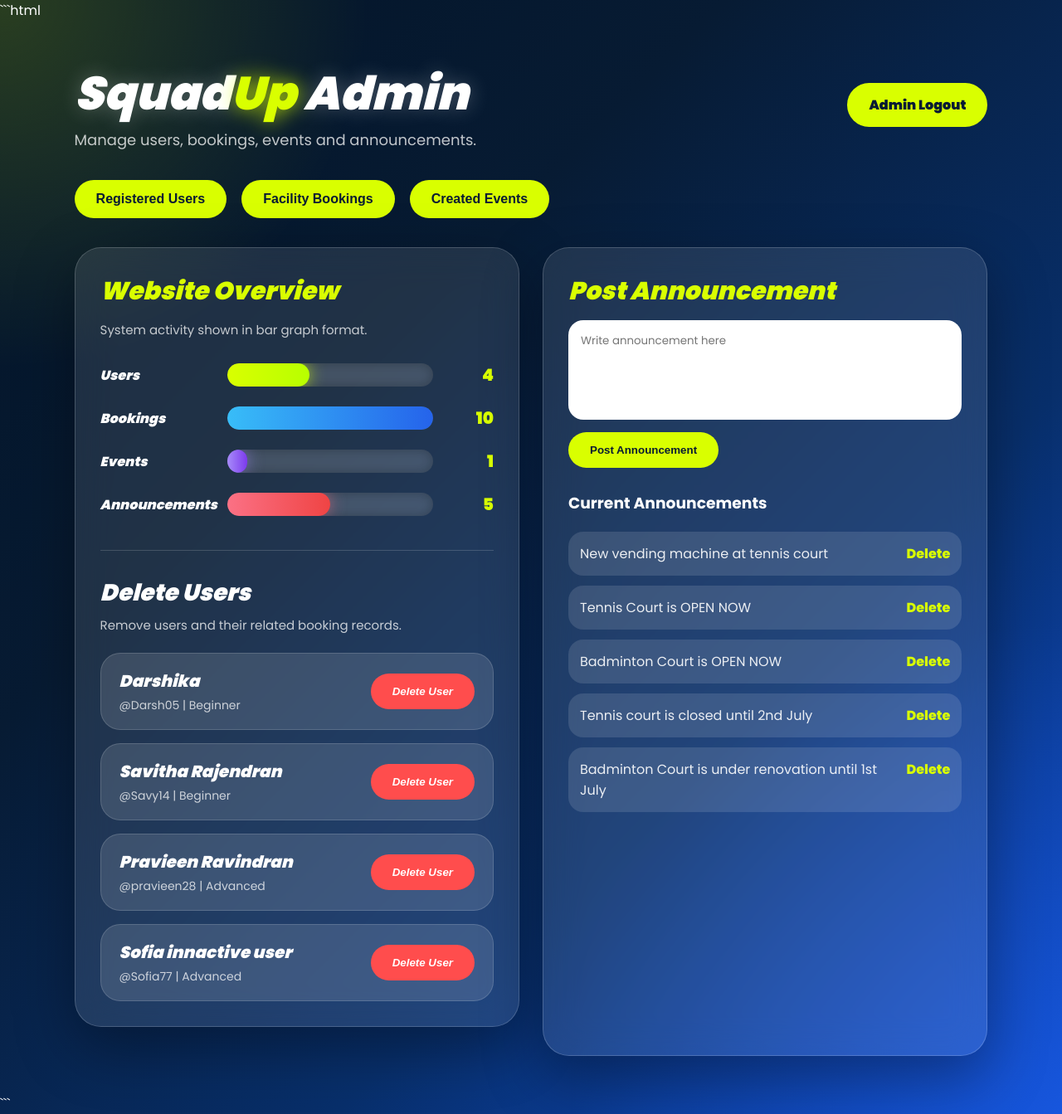
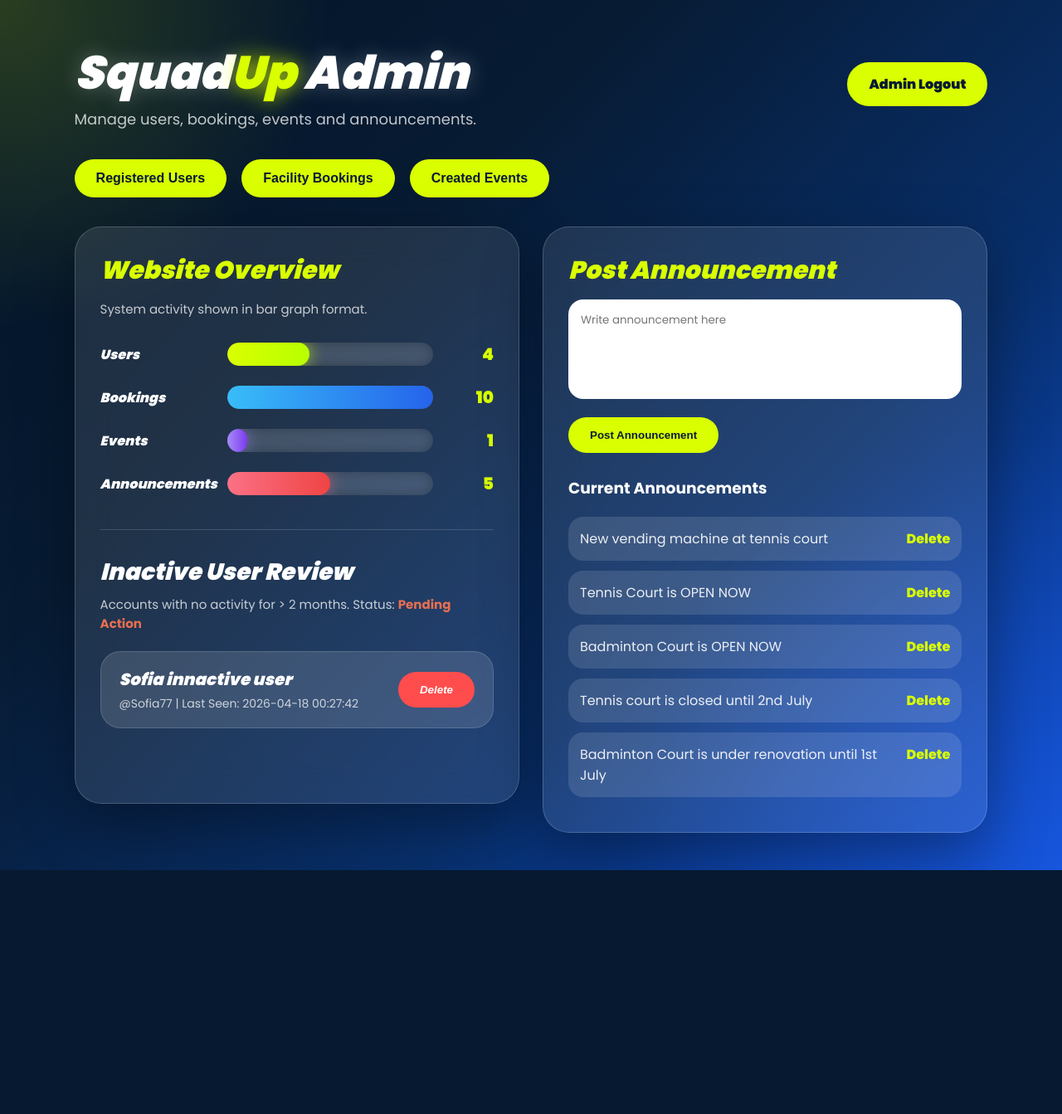
Before and after one commit to Darshhh05/GitExercise-SquadUp, a Flask app: page /admin_dashboard in a window 1280 px wide. Shown: the whole page at 83% size. After the commit the page ends 1049 px from the top, so only its background shows below. Run offline with Flask 3, Linux system fonts and the light colour scheme; a user stored in the database is signed in; data comes from the database, SQL or seed files in the repository; both versions use the stored data as it was after the commit.

Commit message:
final touches and coding done

````diff
--- a/app.py
+++ b/app.py
@@ -1,6 +1,6 @@
 from flask import Flask, render_template, request, redirect, url_for, session, jsonify
 import sqlite3
-from datetime import date
+from datetime import date, datetime, timedelta
 import smtplib
 from email.message import EmailMessage
 
@@ -65,6 +65,8 @@ def fix_database():
         skill_level TEXT,
         avatar TEXT,
         email TEXT
+        last_activity TEXT
+
     )
     """)
 
@@ -131,11 +133,29 @@ def update_database():
     except sqlite3.OperationalError:
         pass
 
+    # Add last_activity column to old users table if it does not exist yet
+    try:
+        conn.execute("ALTER TABLE users ADD COLUMN last_activity TEXT DEFAULT ''")
+    except sqlite3.OperationalError:
+        pass
+
+    # Give existing users a current activity date first
+    conn.execute(
+        """
+        UPDATE users
+        SET last_activity = ?
+        WHERE last_activity IS NULL OR last_activity = ''
+        """,
+        (datetime.now().strftime("%Y-%m-%d %H:%M:%S"),)
+    )
+
     # Add max_players column to old events table if it does not exist yet
     try:
         conn.execute("ALTER TABLE events ADD COLUMN max_players INTEGER DEFAULT 8")
     except sqlite3.OperationalError:
         pass
+
+
 
     # Add default facilities if your facilities table is empty
     default_facilities = [
@@ -263,10 +283,12 @@ def register():
             conn.close()
             return "Username already exists!"
 
+        last_activity = datetime.now().strftime("%Y-%m-%d %H:%M:%S")
+
         conn.execute("""
-            INSERT INTO users (full_name, username, password, skill_level, avatar, email)
-            VALUES (?, ?, ?, ?, ?, ?)
-        """, (full_name, username, password, skill_level, avatar, email))
+            INSERT INTO users (full_name, username, password, skill_level, avatar, email, last_activity)
+            VALUES (?, ?, ?, ?, ?, ?, ?)
+            """, (full_name, username, password, skill_level, avatar, email, last_activity))
 
         conn.commit()
         conn.close()
@@ -301,16 +323,26 @@ def login():
         password = request.form["password"]
 
         conn = get_db_connection()
+
         user = conn.execute(
             "SELECT * FROM users WHERE username = ? AND password = ?",
             (username, password)
         ).fetchone()
-        conn.close()
 
         if user:
             session["username"] = user["username"]
+
+            conn.execute(
+                "UPDATE users SET last_activity = ? WHERE username = ?",
+                (datetime.now().strftime("%Y-%m-%d %H:%M:%S"), username)
+            )
+
+            conn.commit()
+            conn.close()
+
             return redirect(url_for("dashboard"))
 
+        conn.close()
         return "Invalid username or password"
 
     return render_template("login.html")
@@ -889,6 +921,17 @@ def admin_dashboard():
     users = conn.execute("SELECT * FROM users").fetchall()
     bookings = conn.execute("SELECT * FROM bookings").fetchall()
     events = conn.execute("SELECT * FROM events").fetchall()
+    two_months_ago = datetime.now() - timedelta(days=60)
+
+    inactive_users = conn.execute("""
+    SELECT *
+    FROM users
+    WHERE last_activity IS NOT NULL
+    AND last_activity != ''
+    AND datetime(last_activity) <= datetime(?)
+    """, (two_months_ago.strftime("%Y-%m-%d %H:%M:%S"),)).fetchall()
+
+
 
     total_users = len(users)
     total_bookings = len(bookings)
@@ -912,6 +955,7 @@ def admin_dashboard():
         users=users,
         bookings=bookings,
         events=events,
+        inactive_users=inactive_users,
         total_users=total_users,
         total_bookings=total_bookings,
         total_events=total_events,
@@ -1084,6 +1128,24 @@ def delete_user(user_id):
     conn.close()
 
     return redirect(url_for("admin_dashboard"))
+@app.route("/make_inactive/<username>")
+def make_inactive(username):
+    if "admin" not in session:
+        return redirect(url_for("admin_login"))
+
+    inactive_date = (datetime.now() - timedelta(days=70)).strftime("%Y-%m-%d %H:%M:%S")
+
+    conn = get_db_connection()
+
+    conn.execute(
+        "UPDATE users SET last_activity = ? WHERE username = ?",
+        (inactive_date, username)
+    )
+
+    conn.commit()
+    conn.close()
+
+    return f"{username} has been marked as inactive for demo."
 
 @app.route("/admin_logout")
 def admin_logout():
--- a/templates/admin_dashboard.html
+++ b/templates/admin_dashboard.html
@@ -1,83 +1,37 @@
-```html
 <!DOCTYPE html>
 <html lang="en">
 
 <head>
-
     <meta charset="UTF-8">
-
     <title>Admin Dashboard - SquadUp</title>
-
-    <link rel="stylesheet"
-    href="{{ url_for('static', filename='css/admin_dashboard.css') }}">
-
+    <link rel="stylesheet" href="{{ url_for('static', filename='css/admin_dashboard.css') }}">
 </head>
 
 <body>
 
 <div class="admin-page">
 
-    <!-- HEADER -->
-
     <div class="admin-header">
-
         <div>
-
             <h1>Squad<span>Up</span> Admin</h1>
-
             <p>Manage users, bookings, events and announcements.</p>
-
         </div>
-
-        <a href="{{ url_for('admin_logout') }}"
-        class="logout-btn">
-
+        <a href="{{ url_for('admin_logout') }}" class="logout-btn">
             Admin Logout
-
         </a>
-
     </div>
 
-
-    <!-- QUICK ACTION BUTTONS -->
-
     <div class="quick-actions">
-
-        <button onclick="openModal('usersModal')">
-
-            Registered Users
-
-        </button>
-
-        <button onclick="openModal('bookingsModal')">
-
-            Facility Bookings
-
-        </button>
-
-        <button onclick="openModal('eventsModal')">
-
-            Created Events
-
-        </button>
-
+        <button onclick="openModal('usersModal')">Registered Users</button>
+        <button onclick="openModal('bookingsModal')">Facility Bookings</button>
+        <button onclick="openModal('eventsModal')">Created Events</button>
     </div>
-
-
-    <!-- MAIN CARDS -->
 
     <div class="admin-grid">
 
-
-        <!-- WEBSITE OVERVIEW BAR GRAPH -->
-
         <section class="admin-card overview-graph-section">
-
             <h2>Website Overview</h2>
-
-            <p class="overview-subtitle">
-                System activity shown in bar graph format.
-            </p>
+            <p class="overview-subtitle">System activity shown in bar graph format.</p>
 
             {% set total_users = users|length %}
             {% set total_bookings = bookings|length %}
@@ -86,633 +40,257 @@
             {% set overview_max = [total_users, total_bookings, total_events, total_announcements, 1] | max %}
 
             <div class="overview-bar-graph">
+                <div class="overview-bar-row">
+                    <span class="overview-label">Users</span>
+                    <div class="overview-track">
+                        <div class="overview-fill users-fill" style="width: {{ ((total_users / overview_max) * 100) | round(0) }}%;"></div>
+                    </div>
+                    <span class="overview-number">{{ total_users }}</span>
+                </div>
 
                 <div class="overview-bar-row">
+                    <span class="overview-label">Bookings</span>
+                    <div class="overview-track">
+                        <div class="overview-fill bookings-fill" style="width: {{ ((total_bookings / overview_max) * 100) | round(0) }}%;"></div>
+                    </div>
+                    <span class="overview-number">{{ total_bookings }}</span>
+                </div>
 
-                    <span class="overview-label">Users</span>
+                <div class="overview-bar-row">
+                    <span class="overview-label">Events</span>
+                    <div class="overview-track">
+                        <div class="overview-fill events-fill" style="width: {{ ((total_events / overview_max) * 100) | round(0) }}%;"></div>
+                    </div>
+                    <span class="overview-number">{{ total_events }}</span>
+                </div>
 
+                <div class="overview-bar-row">
+                    <span class="overview-label">Announcements</span>
                     <div class="overview-track">
+                        <div class="overview-fill announcements-fill" style="width: {{ ((total_announcements / overview_max) * 100) | round(0) }}%;"></div>
+                    </div>
+                    <span class="overview-number">{{ total_announcements }}</span>
+                </div>
+            </div>
 
-                        <div class="overview-fill users-fill"
-                        style="width: {{ ((total_users / overview_max) * 100) | round(0) }}%;">
-
+            <div class="delete-users-panel">
+                <div class="delete-users-title">
+                    <h2>Inactive User Review</h2>
+                    <p>Accounts with no activity for > 2 months. Status: <span style="color: #e76f51; font-weight: bold;">Pending Action</span></p>
+                </div>
+                <div class="delete-user-list">
+                    {% for user in inactive_users %}
+                    <div class="delete-user-row" style="align-items: center;">
+                        <div class="delete-user-info">
+                            <h3>{{ user.full_name }}</h3>
+                            <p>@{{ user.username }} | Last Seen: {{ user.last_activity if user.last_activity else 'N/A' }}</p>
                         </div>
 
+                        <div style="display: flex; gap: 8px;">
+                            <button type="button"
+                                    class="open-delete-btn"
+                                    data-user-id="{{ user.id }}"
+                                    data-username="{{ user.username }}"
+                                    onclick="openDeleteUserModal(this)">
+                                Delete
+                            </button>
+                        </div>
                     </div>
-
-                    <span class="overview-number">{{ total_users }}</span>
-
+                    {% else %}
+                    <p class="empty-admin-text">
+                        No inactive student accounts pending review.
+                    </p>
+                    {% endfor %}
                 </div>
-
-
-                <div class="overview-bar-row">
-
-                    <span class="overview-label">Bookings</span>
-
-                    <div class="overview-track">
-
-                        <div class="overview-fill bookings-fill"
-                        style="width: {{ ((total_bookings / overview_max) * 100) | round(0) }}%;">
-
-                        </div>
-
-                    </div>
-
-                    <span class="overview-number">{{ total_bookings }}</span>
-
-                </div>
-
-
-                <div class="overview-bar-row">
-
-                    <span class="overview-label">Events</span>
-
-                    <div class="overview-track">
-
-                        <div class="overview-fill events-fill"
-                        style="width: {{ ((total_events / overview_max) * 100) | round(0) }}%;">
-
-                        </div>
-
-                    </div>
-
-                    <span class="overview-number">{{ total_events }}</span>
-
-                </div>
-
-
-                <div class="overview-bar-row">
-
-                    <span class="overview-label">Announcements</span>
-
-                    <div class="overview-track">
-
-                        <div class="overview-fill announcements-fill"
-                        style="width: {{ ((total_announcements / overview_max) * 100) | round(0) }}%;">
-
-                        </div>
-
-                    </div>
-
-                    <span class="overview-number">{{ total_announcements }}</span>
-
-                </div>
-
             </div>
-
-
-            <!-- DELETE USER SECTION BELOW GRAPH -->
-
-            <div class="delete-users-panel">
-
-                <div class="delete-users-title">
-
-                    <h2>Delete Users</h2>
-
-                    <p>Remove users and their related booking records.</p>
-
-                </div>
-
-                <div class="delete-user-list">
-
-                    {% for user in users %}
-
-                    <div class="delete-user-row">
-
-                        <div class="delete-user-info">
-
-                            <h3>{{ user.full_name }}</h3>
-
-                            <p>@{{ user.username }} | {{ user.skill_level }}</p>
-
-                        </div>
-
-                        <button type="button"
-                        class="open-delete-btn"
-                        data-user-id="{{ user.id }}"
-                        data-username="{{ user.username }}"
-                        onclick="openDeleteUserModal(this)">
-
-                            Delete User
-
-                        </button>
-
-                    </div>
-
-                    {% else %}
-
-                    <p class="empty-admin-text">
-                        No users registered yet.
-                    </p>
-
-                    {% endfor %}
-
-                </div>
-
-            </div>
-
         </section>
 
-
-
-        <!-- POST ANNOUNCEMENT -->
-
         <section class="admin-card">
-
             <h2>Post Announcement</h2>
-
-            <form method="POST"
-            action="{{ url_for('post_announcement') }}">
-
-                <textarea
-                name="message"
-                placeholder="Write announcement here"
-                required></textarea>
-
-                <button type="submit">
-
-                    Post Announcement
-
-                </button>
-
+            <form method="POST" action="{{ url_for('post_announcement') }}">
+                <textarea name="message" placeholder="Write announcement here" required></textarea>
+                <button type="submit">Post Announcement</button>
             </form>
 
-
-
             <h3>Current Announcements</h3>
-
-
-
             <div class="mini-list">
-
                 {% for announcement in announcements %}
-
                 <div class="mini-item">
-
-                    <span>
-
-                        {{ announcement.message }}
-
-                    </span>
-
-                    <a href="{{ url_for('delete_announcement', announcement_id=announcement.id) }}">
-
-                        Delete
-
-                    </a>
-
+                    <span>{{ announcement.message }}</span>
+                    <a href="{{ url_for('delete_announcement', announcement_id=announcement.id) }}">Delete</a>
                 </div>
-
                 {% else %}
-
-                <p>
-
-                    No announcements yet.
-
-                </p>
-
+                <p>No announcements yet.</p>
                 {% endfor %}
-
             </div>
-
         </section>
-
     </div>
-
 </div>
 
-
-<!-- REGISTERED USERS MODAL -->
-
 <div id="usersModal" class="modal">
-
     <div class="modal-box">
-
-        <span class="close-btn"
-        onclick="closeModal('usersModal')">
-
-            &times;
-
-        </span>
-
+        <span class="close-btn" onclick="closeModal('usersModal')">&times;</span>
         <h2>Registered Users</h2>
-
         <div class="table-wrap">
-
             <table>
-
                 <tr>
-
                     <th>User ID</th>
-
                     <th>Full Name</th>
-
                     <th>Username</th>
-
                     <th>Skill Level</th>
-
                     <th>Avatar</th>
-
                     <th>Action</th>
-
                 </tr>
-
                 {% for user in users %}
-
                 <tr>
-
                     <td>{{ user.id }}</td>
-
                     <td>{{ user.full_name }}</td>
-
                     <td>{{ user.username }}</td>
-
                     <td>{{ user.skill_level }}</td>
-
                     <td>
-
-                        <img
-                        src="{{ url_for('static', filename='images/' + user.avatar) }}"
-                        class="table-avatar">
-
+                        <img src="{{ url_for('static', filename='images/' + user.avatar) }}" class="table-avatar">
                     </td>
-
                     <td>
-
-                        <button type="button"
-                        class="table-delete-btn"
-                        data-user-id="{{ user.id }}"
-                        data-username="{{ user.username }}"
-                        onclick="openDeleteUserModal(this)">
-
+                        <button type="button" class="table-delete-btn" data-user-id="{{ user.id }}" data-username="{{ user.username }}" onclick="openDeleteUserModal(this)">
                             Delete
-
                         </button>
-
                     </td>
-
                 </tr>
-
                 {% endfor %}
-
             </table>
-
         </div>
-
     </div>
-
 </div>
 
-
-
-<!-- FACILITY BOOKINGS MODAL -->
-
 <div id="bookingsModal" class="modal">
-
     <div class="modal-box">
-
-        <span class="close-btn"
-        onclick="closeModal('bookingsModal')">
-
-            &times;
-
-        </span>
-
+        <span class="close-btn" onclick="closeModal('bookingsModal')">&times;</span>
         <h2>Facility Bookings</h2>
-
         <div class="table-wrap">
-
             <table>
-
                 <tr>
-
                     <th>ID</th>
-
                     <th>Username</th>
-
                     <th>Facility</th>
-
                     <th>Date</th>
-
                     <th>Time</th>
-
                     <th>Status</th>
-
                     <th>Action</th>
-
                 </tr>
-
                 {% for booking in bookings %}
-
                 <tr>
-
                     <td>{{ booking.id }}</td>
-
                     <td>{{ booking.username }}</td>
-
                     <td>{{ booking.facility }}</td>
-
                     <td>{{ booking.date }}</td>
-
+                    <td>{{ booking.start_time }} - {{ booking.end_time }}</td>
+                    <td><span class="status">{{ booking.status }}</span></td>
                     <td>
-
-                        {{ booking.start_time }}
-
-                        -
-
-                        {{ booking.end_time }}
-
+                        <a class="approve" href="{{ url_for('approve_booking', booking_id=booking.id) }}">Approve</a>
+                        <a class="reject" href="{{ url_for('reject_booking', booking_id=booking.id) }}">Reject</a>
                     </td>
-
-                    <td>
-
-                        <span class="status">
-
-                            {{ booking.status }}
-
-                        </span>
-
-                    </td>
-
-                    <td>
-
-                        <a
-                        class="approve"
-                        href="{{ url_for('approve_booking', booking_id=booking.id) }}">
-
-                            Approve
-
-                        </a>
-
-                        <a
-                        class="reject"
-                        href="{{ url_for('reject_booking', booking_id=booking.id) }}">
-
-                            Reject
-
-                        </a>
-
-                    </td>
-
                 </tr>
-
                 {% endfor %}
-
             </table>
-
         </div>
-
     </div>
-
 </div>
 
-
-
-<!-- EVENTS MODAL -->
-
 <div id="eventsModal" class="modal">
-
     <div class="modal-box">
-
-        <span class="close-btn"
-        onclick="closeModal('eventsModal')">
-
-            &times;
-
-        </span>
-
+        <span class="close-btn" onclick="closeModal('eventsModal')">&times;</span>
         <h2>Created Events</h2>
-
         <div class="table-wrap">
-
             <table>
-
                 <tr>
-
                     <th>ID</th>
-
                     <th>Name</th>
-
                     <th>Created By</th>
-
                     <th>Facility</th>
-
                     <th>Date</th>
-
                     <th>Time</th>
-
                     <th>Level</th>
-
                     <th>Status</th>
-
                     <th>Action</th>
-
                 </tr>
-
                 {% for event in events %}
-
                 <tr>
-
                     <td>{{ event.id }}</td>
-
                     <td>{{ event.name }}</td>
-
                     <td>{{ event.created_by }}</td>
-
                     <td>{{ event.facility }}</td>
-
                     <td>{{ event.date }}</td>
-
+                    <td>{{ event.start_time }} - {{ event.end_time }}</td>
+                    <td>{{ event.level }}</td>
+                    <td><span class="status">{{ event.status }}</span></td>
                     <td>
-
-                        {{ event.start_time }}
-
-                        -
-
-                        {{ event.end_time }}
-
+                        <a class="approve" href="{{ url_for('approve_event', event_id=event.id) }}">Approve</a>
+                        <a class="reject" href="{{ url_for('reject_event', event_id=event.id) }}">Reject</a>
                     </td>
-
-                    <td>{{ event.level }}</td>
-
-                    <td>
-
-                        <span class="status">
-
-                            {{ event.status }}
-
-                        </span>
-
-                    </td>
-
-                    <td>
-
-                        <a
-                        class="approve"
-                        href="{{ url_for('approve_event', event_id=event.id) }}">
-
-                            Approve
-
-                        </a>
-
-                        <a
-                        class="reject"
-                        href="{{ url_for('reject_event', event_id=event.id) }}">
-
-                            Reject
-
-                        </a>
-
-                    </td>
-
                 </tr>
-
                 {% endfor %}
-
             </table>
-
         </div>
-
     </div>
-
 </div>
 
-
-
-<!-- DELETE USER CONFIRMATION MODAL -->
-
 <div id="deleteUserModal" class="delete-user-modal">
-
     <div class="delete-user-modal-box">
-
-        <span class="delete-user-close"
-        onclick="closeDeleteUserModal()">
-
-            &times;
-
-        </span>
-
-        <div class="delete-warning-icon">
-
-            ⚠️
-
+        <span class="delete-user-close" onclick="closeDeleteUserModal()">&times;</span>
+        <div class="delete-warning-icon">⚠️</div>
+        <h2>Delete User?</h2>
+        <p>Are you sure you want to delete <strong id="deleteUserName"></strong>?</p>
+        <p class="delete-warning-text">This will also remove the user's bookings, joined events, created events and notifications.</p>
+        <div class="delete-modal-actions">
+            <button type="button" class="cancel-delete-btn" onclick="closeDeleteUserModal()">Cancel</button>
+            <form id="deleteUserForm" method="POST">
+                <button type="submit" class="confirm-delete-btn">Yes, Delete</button>
+            </form>
         </div>
-
-        <h2>Delete User?</h2>
-
-        <p>
-            Are you sure you want to delete
-            <strong id="deleteUserName"></strong>?
-        </p>
-
-        <p class="delete-warning-text">
-            This will also remove the user's bookings, joined events,
-            created events and notifications.
-        </p>
-
-        <div class="delete-modal-actions">
-
-            <button type="button"
-            class="cancel-delete-btn"
-            onclick="closeDeleteUserModal()">
-
-                Cancel
-
-            </button>
-
-            <form id="deleteUserForm" method="POST">
-
-                <button type="submit"
-                class="confirm-delete-btn">
-
-                    Yes, Delete
-
-                </button>
-
-            </form>
-
-        </div>
-
     </div>
-
 </div>
 
-
-
 <script>
-
 function openModal(id) {
-
     document.getElementById(id).style.display = 'flex';
-
 }
 
 function closeModal(id) {
-
     document.getElementById(id).style.display = 'none';
-
 }
 
 window.onclick = function(e) {
-
     const modals = document.querySelectorAll('.modal');
-
     modals.forEach(modal => {
-
         if (e.target === modal) {
-
             modal.style.display = 'none';
-
         }
-
     });
-
 }
 
-
 function openDeleteUserModal(button) {
-
     const userId = button.getAttribute("data-user-id");
-
     const username = button.getAttribute("data-username");
-
     const modal = document.getElementById("deleteUserModal");
-
     const form = document.getElementById("deleteUserForm");
-
     const nameText = document.getElementById("deleteUserName");
 
     nameText.innerText = username;
-
     form.action = "/delete_user/" + userId;
-
     modal.classList.add("show");
-
 }
 
-
 function closeDeleteUserModal() {
-
     document.getElementById("deleteUserModal").classList.remove("show");
-
 }
 
-
 window.addEventListener("click", function(event) {
-
     const deleteModal = document.getElementById("deleteUserModal");
-
     if (event.target === deleteModal) {
-
         closeDeleteUserModal();
-
     }
-
 });
-
 </script>
 
 </body>
-
 </html>
-```
--- a/templates/booking.html
+++ b/templates/booking.html
@@ -211,7 +211,7 @@
                         <span>{{ joined_total }}/{{ max_players }} players</span>
 
                         <div class="capacity-bar">
-                            <div style="width: {{ [(joined_total / max_players * 100), 100] | min }}%;"></div>
+                            <div style="width: {{ [(joined_total / max_players * 100), 100] | min }}%"></div>
                         </div>
                     </div>
 
````
Also changed, not shown: static/css/style.css (+17 -13 lines), database.db.
